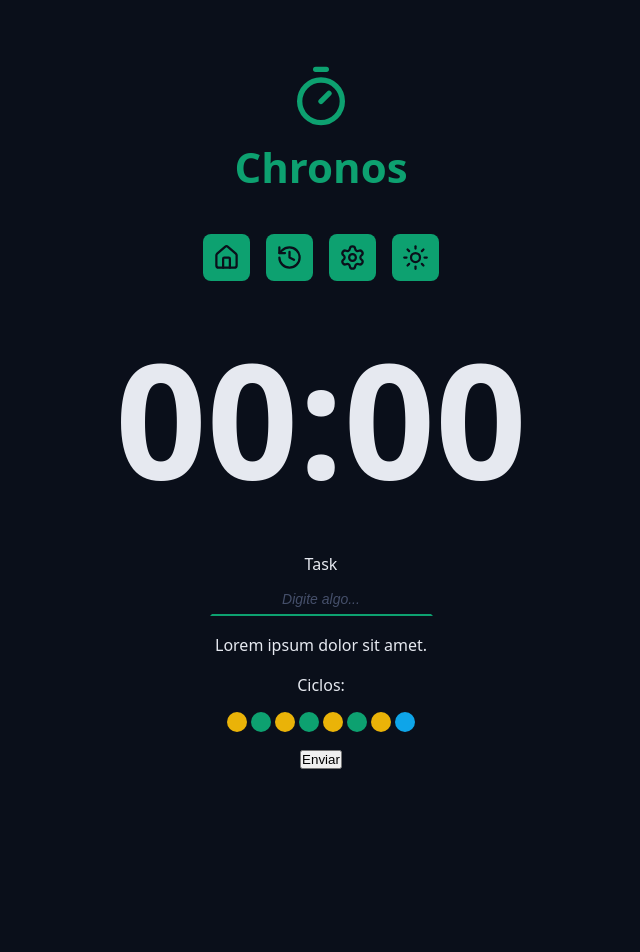
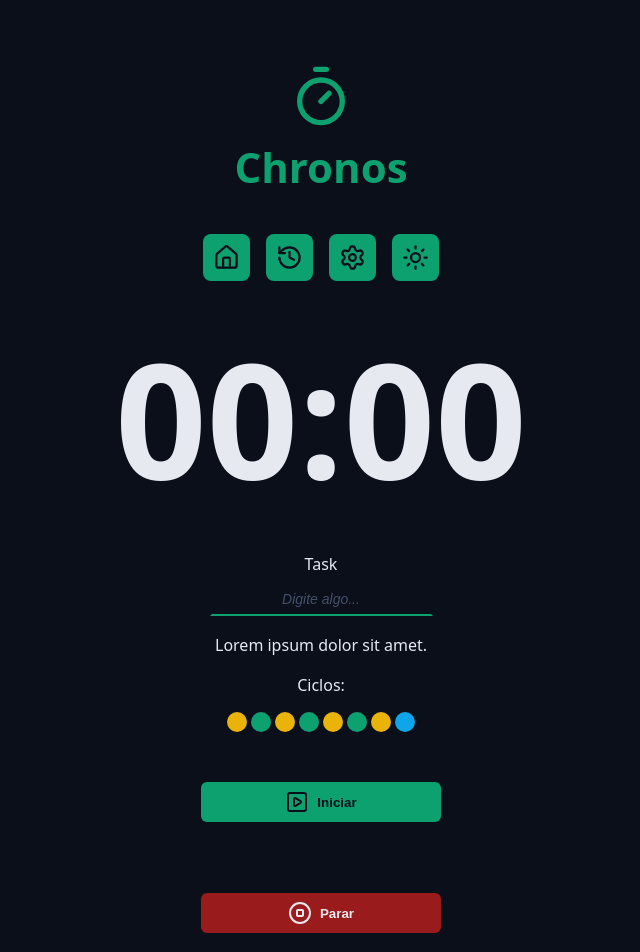
Before and after one commit to jaoDev1111/chronos-pomodoro, a React (Vite) app: page / in a window 1280 px wide. Shown: the top 952 px of the page, without its empty margins (319-959 px from the left). Before the commit the page ends 801 px from the top, so only its background shows below. Built offline with nearby package versions, Linux system fonts and the light colour scheme.

Commit message:
feat: create and style BaseButton component

```diff
--- a/src/App.tsx
+++ b/src/App.tsx
@@ -5,10 +5,11 @@ import { CountDown } from './components/CountDown';
 import { BaseInput } from './components/BaseInput';
 import { Cycles } from './components/Cycles';
 
-import { TimerIcon } from 'lucide-react';
+import { PlaySquareIcon, StopCircleIcon, TimerIcon } from 'lucide-react';
 
 import './styles/theme.css';
 import './styles/globals.css';
+import { BaseButton } from './components/BaseButton';
 
 function App() {
   console.log('Teste');
@@ -50,7 +51,15 @@ function App() {
           </div>
 
           <div className='formRow'>
-            <button>Enviar</button>
+            <BaseButton>
+              <PlaySquareIcon />
+              <p>Iniciar</p>
+            </BaseButton>
+
+            <BaseButton color='red'>
+              <StopCircleIcon />
+              <p>Parar</p>
+            </BaseButton>
           </div>
         </form>
       </Container>
--- /dev/null
+++ b/src/components/BaseButton/index.tsx
@@ -0,0 +1,22 @@
+import type { ComponentProps, ReactNode } from 'react';
+
+import styles from './styles.module.css';
+
+type BaseButtonProps = {
+  children: ReactNode;
+  color?: 'green' | 'red';
+} & ComponentProps<'button'>;
+
+export const BaseButton = ({
+  color = 'green',
+  children,
+  ...rest
+}: BaseButtonProps) => {
+  return (
+    <>
+      <button className={`${styles.button} ${styles[color]}`} {...rest}>
+        {children}
+      </button>
+    </>
+  );
+};
--- /dev/null
+++ b/src/components/BaseButton/styles.module.css
@@ -0,0 +1,51 @@
+.button {
+  display: inline-flex;
+  justify-content: center;
+  align-items: center;
+  gap: 0.8rem;
+  border: none;
+  background-color: var(--primary);
+  color: var(--text-over-primary);
+  padding: 0.8rem;
+  border-radius: 0.6rem;
+  cursor: pointer;
+  min-width: 24rem;
+  font-weight: 600;
+  margin: 3.2rem 0;
+  transition: 0.2s all ease-in-out;
+}
+
+.button svg {
+  width: 2.4rem;
+  height: 2.4rem;
+  color: inherit;
+}
+
+.button:focus {
+  border: none;
+}
+
+.button:hover {
+  filter: brightness(80%);
+}
+
+.button:disabled svg {
+  color: var(--text-muted);
+}
+
+.button:disabled {
+  background-color: var(--disabled);
+  border-bottom: 0.2rem solid var(--error);
+  color: var(--text-muted);
+  cursor: not-allowed;
+}
+
+.green {
+  background-color: var(--primary);
+  color: var(--text-over-primary);
+}
+
+.red {
+  background-color: var(--error);
+  color: var(--text-over-error);
+}
```
